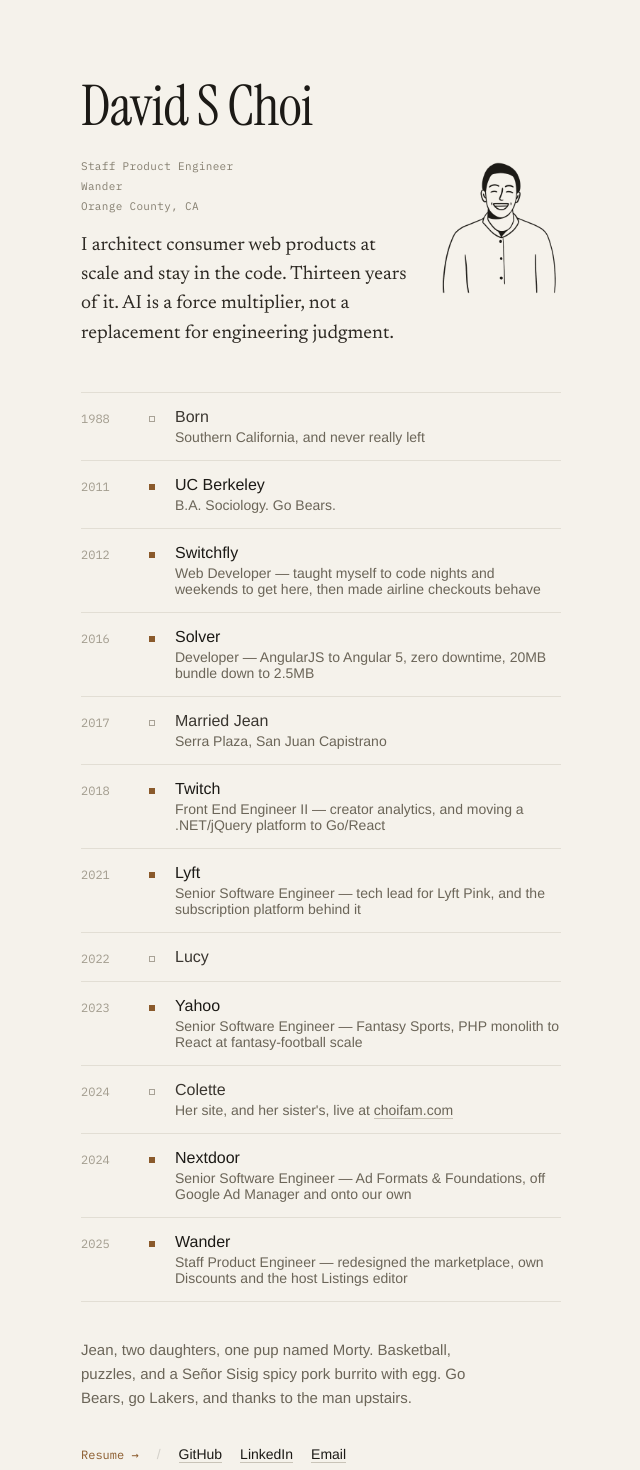
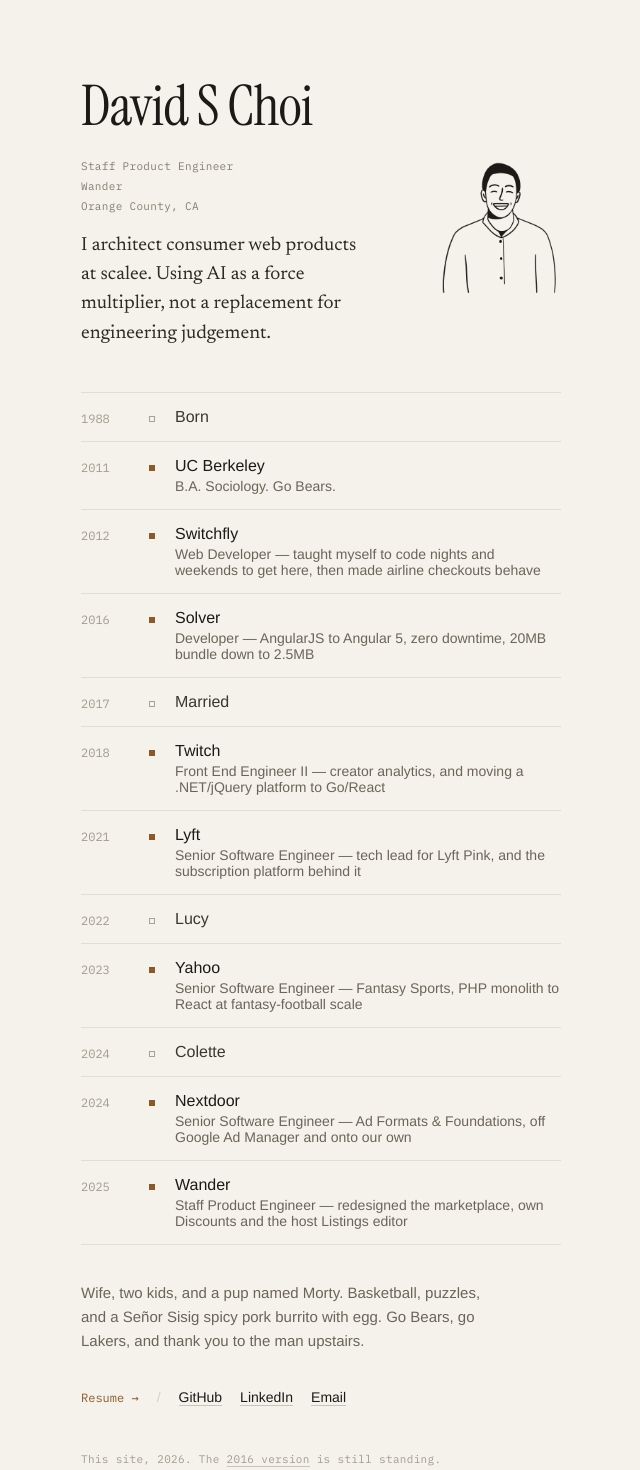
Before and after one commit to davidschoi/davidschoi.com, a React (Vite) app: page / in a window 1280 px wide. Shown: the top 1470 px of the page, without its empty margins (319-959 px from the left). Built offline with nearby package versions, Linux system fonts and the light colour scheme.

Commit message:
feat: website claude design redesign 2026 v2

```diff
--- a/index.html
+++ b/index.html
@@ -7,7 +7,7 @@
     <title>David S Choi</title>
     <meta
       name="description"
-      content="David S Choi — Staff Product Engineer at Wander. I architect consumer web products at scale and stay in the code."
+      content="David S Choi — Principal Software Engineer"
     />
 
     <link rel="icon" type="image/png" sizes="32x32" href="/favicon-32.png" />
@@ -19,7 +19,7 @@
     <meta property="og:title" content="David S Choi" />
     <meta
       property="og:description"
-      content="Staff Product Engineer at Wander. Thirteen years of consumer web at scale."
+      content="David S Choi — Principal Software Engineer"
     />
     <meta property="og:url" content="https://www.davidschoi.com/" />
     <meta property="og:image" content="https://www.davidschoi.com/favicon-512.png" />
--- a/src/data/site.js
+++ b/src/data/site.js
@@ -9,7 +9,7 @@ export const company = 'Wander';
 export const location = 'Orange County, CA';
 
 export const lede =
-  'I architect consumer web products at scale and stay in the code. Thirteen years of it. AI is a force multiplier, not a replacement for engineering judgment.';
+  'I architect consumer web products at scalee. Using AI as a force multiplier, not a replacement for engineering judgement.';
 
 export const colophon =
-  'Jean, two daughters, one pup named Morty. Basketball, puzzles, and a Señor Sisig spicy pork burrito with egg. Go Bears, go Lakers, and thanks to the man upstairs.';
+  'Wife, two kids, and a pup named Morty. Basketball, puzzles, and a Señor Sisig spicy pork burrito with egg. Go Bears, go Lakers, and thank you to the man upstairs.';
--- a/src/data/timeline.jsx
+++ b/src/data/timeline.jsx
@@ -9,7 +9,6 @@ const timeline = [
     year: '1988',
     kind: 'life',
     title: 'Born',
-    detail: 'Southern California, and never really left',
   },
   {
     year: '2011',
@@ -37,8 +36,7 @@ const timeline = [
   {
     year: '2017',
     kind: 'life',
-    title: 'Married Jean',
-    detail: 'Serra Plaza, San Juan Capistrano',
+    title: 'Married',
   },
   {
     year: '2018',
@@ -74,22 +72,6 @@ const timeline = [
     year: '2024',
     kind: 'life',
     title: 'Colette',
-    detail: (
-      <>
-        Her site, and her sister's, live at{' '}
-        <a className="link" href="https://choifam.com">
-          choifam.com
-        </a>
-      </>
-    ),
-    detailShort: (
-      <>
-        Their sites:{' '}
-        <a className="link" href="https://choifam.com">
-          choifam.com
-        </a>
-      </>
-    ),
   },
   {
     year: '2024',
```
